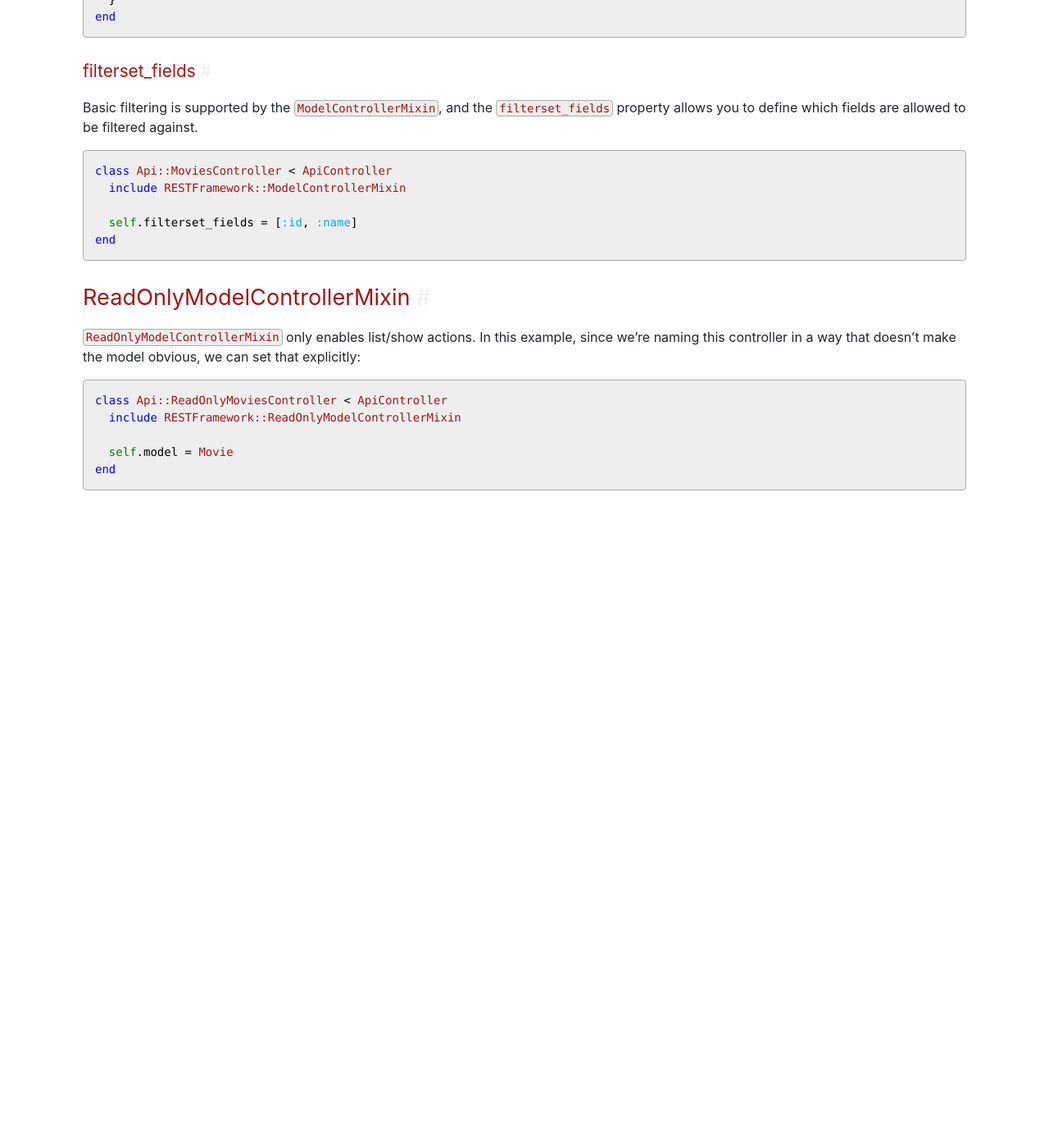
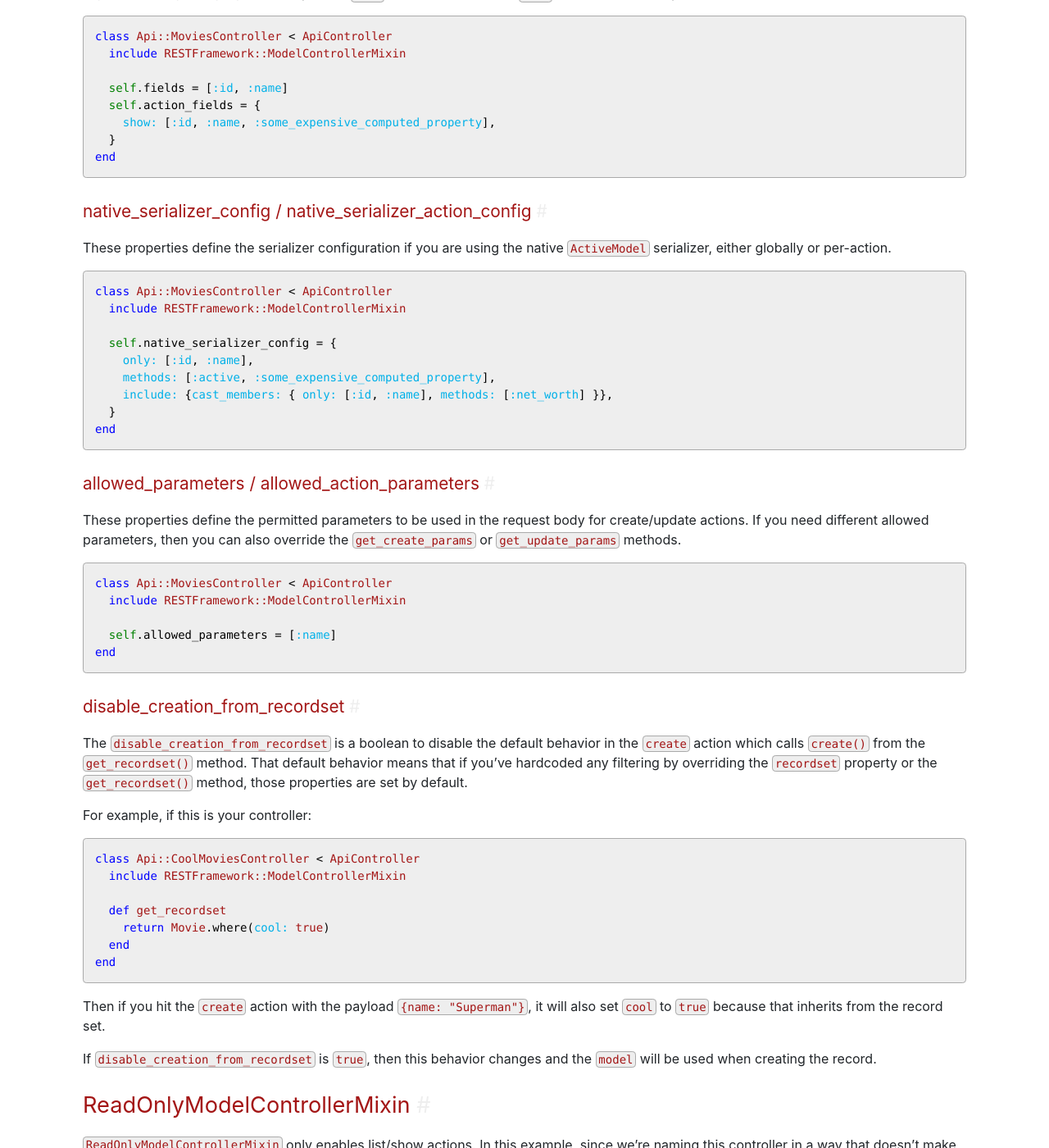
Before and after one commit to gregschmit/rails-rest-framework, a Jekyll site: the page built from docs/_guide/2_controller_mixins.md, in a window 1280 px wide and 1400 px high, scrolled down 4066 px. Shown: the whole window at 82% size. Built offline with Jekyll 4.4.1, drawn with Linux system fonts in a browser that asks for light colours; nearby versions of some CDN libraries; before the commit the page ends 4696 px from its top, so only the background shows below that; some of the changed text lies outside the part shown.

Commit message:
Improve serializers and improve documentation.

````diff
--- a/docs/_config.yml
+++ b/docs/_config.yml
@@ -5,7 +5,7 @@ url: "https://rails-rest-framework.com"
 collections:
   guide:
     output: true
-    permalink: /:collection/:path/
+    permalink: /:collection/:slug/
 
 # Build settings
 markdown: kramdown
--- a/docs/_guide/controller_mixins.md
+++ b/docs/_guide/2_controller_mixins.md
@@ -1,6 +1,8 @@
 ---
 layout: default
 title: Controller Mixins
+position: 2
+slug: controller-mixins
 ---
 # Controller Mixins
 
@@ -35,7 +37,7 @@ end
 ## BaseControllerMixin
 
 To transform a controller into the simplest possible RESTful controller, you can include
-`BaseControllerMixin`, which provides a `root` action.
+`BaseControllerMixin`, which provides a `root` action so it can be used at the API root.
 
 ```ruby
 class ApiController < ApplicationController
@@ -145,13 +145,36 @@ end
 
 The `recordset` property allows you to define the set of records this API should be limited to. If
 you need to change the recordset based on properties of the request, then you can override the
-`get_recordset` method.
+`get_recordset()` method.
+
+```ruby
+class Api::CoolMoviesController < ApiController
+  include RESTFramework::ModelControllerMixin
+
+  self.recordset = Movie.where(cool: true).order({id: :asc})
+end
+```
+
+#### extra_member_actions
+
+The `extra_member_actions` property allows you to define additional actions on individual records.
 
 ```ruby
 class Api::MoviesController < ApiController
   include RESTFramework::ModelControllerMixin
 
-  self.recordset = Movie.where(enabled: true).order()
+  self.extra_member_actions = {disable: :post}
+
+  def disable
+    @record = self.get_record  # REST Framework will rescue ActiveRecord::RecordNotFound
+
+    # REST Framework will rescue ActiveRecord::RecordInvalid or ActiveRecord::RecordNotSaved
+    @record.update!(enabled: false)
+
+    serialized_record = self.get_serializer_class.new(object: @record, controller: self).serialize
+
+    return api_response(serialized_record)
+  end
 end
 ```
 
@@ -187,8 +210,8 @@ end
 
 #### native_serializer_config / native_serializer_action_config
 
-These properties define the serializer configuration if you are using the native Ruby on Rails
-serilizer, either globally or per-action.
+These properties define the serializer configuration if you are using the native `ActiveModel`
+serializer, either globally or per-action.
 
 ```ruby
 class Api::MoviesController < ApiController
@@ -202,30 +225,44 @@ class Api::MoviesController < ApiController
 end
 ```
 
-#### filterset_fields
+#### allowed_parameters / allowed_action_parameters
 
-Basic filtering is supported by the `ModelControllerMixin`, and the `filterset_fields` property
-allows you to define which fields are allowed to be filtered against.
+These properties define the permitted parameters to be used in the request body for create/update
+actions. If you need different allowed parameters, then you can also override the
+`get_create_params` or `get_update_params` methods.
 
 ```ruby
 class Api::MoviesController < ApiController
   include RESTFramework::ModelControllerMixin
 
-  self.filterset_fields = [:id, :name]
+  self.allowed_parameters = [:name]
 end
 ```
 
-[//]: <> TODO: #### allowed_parameters
+#### disable_creation_from_recordset
 
-[//]: <> TODO: #### allowed_action_parameters
+The `disable_creation_from_recordset` is a boolean to disable the default behavior in the `create`
+action which calls `create()` from the `get_recordset()` method. That default behavior means that if
+you've hardcoded any filtering by overriding the `recordset` property or the `get_recordset()`
+method, those properties are set by default.
 
-[//]: <> TODO: #### serializer_class
+For example, if this is your controller:
 
-[//]: <> TODO: #### extra_member_actions
+```ruby
+class Api::CoolMoviesController < ApiController
+  include RESTFramework::ModelControllerMixin
 
-[//]: <> TODO: #### disable_creation_from_recordset
+  def get_recordset
+    return Movie.where(cool: true)
+  end
+end
+```
 
-[//]: <> TODO: ### Controller Methods (explain method overrides)
+Then if you hit the `create` action with the payload `{name: "Superman"}`, it will also set `cool`
+to `true` because that inherits from the record set.
+
+If `disable_creation_from_recordset` is `true`, then this behavior changes and the `model` will be
+used when creating the record.
 
 ## ReadOnlyModelControllerMixin
 
--- a/docs/_includes/header.html
+++ b/docs/_includes/header.html
@@ -22,7 +22,7 @@
               Guide
             </a>
             <div class="dropdown-menu" aria-labelledby="navbarDropdown">
-              {% for section in site.guide | sort:"position" %}
+              {% for section in site.guide %}
                 <a class="dropdown-item" href="{{ section.url }}">{{ section.title }}</a>
               {% endfor %}
             </div>
--- a/lib/rest_framework/controller_mixins/base.rb
+++ b/lib/rest_framework/controller_mixins/base.rb
@@ -36,8 +36,6 @@ module RESTFramework
           extra_actions: nil,
           extra_member_actions: nil,
           filter_backends: nil,
-          native_serializer_config: nil,
-          native_serializer_action_config: nil,
           paginator_class: nil,
           page_size: nil,
           page_query_param: 'page',
@@ -95,9 +93,9 @@ module RESTFramework
       return data
     end
 
-    # Helper to get the configured serializer class, or `NativeModelSerializer` as a default.
+    # Helper to get the configured serializer class.
     def get_serializer_class
-      return self.class.serializer_class || NativeModelSerializer
+      return self.class.serializer_class
     end
 
     # Get a native serializer config for the current action.
--- a/lib/rest_framework/filters.rb
+++ b/lib/rest_framework/filters.rb
@@ -10,7 +10,7 @@ module RESTFramework
   end
 
   # A simple filtering backend that supports filtering a recordset based on fields defined on the
-  # controller class.
+  # controller class. TODO: handle data types better.
   class ModelFilter < BaseFilter
     # Filter params for keys allowed by the current action's filterset_fields/fields config.
     def _get_filter_params
````
Also changed, not shown: other parts of docs/_guide/2_controller_mixins.md (+0 -2 lines), docs/_guide/1_routers.md (renamed from docs/_guide/routers.md, +5 -2 lines), docs/_guide/3_serializers.md (added, +59 -0 lines), docs/_guide/4_filtering_and_ordering.md (added, +34 -0 lines), docs/_guide/5_pagination.md (added, +7 -0 lines), docs/_guide/serializers.md (deleted, +0 -5 lines), lib/rest_framework/controller_mixins/models.rb (+13 -4 lines), lib/rest_framework/serializers.rb (+20 -29 lines).
